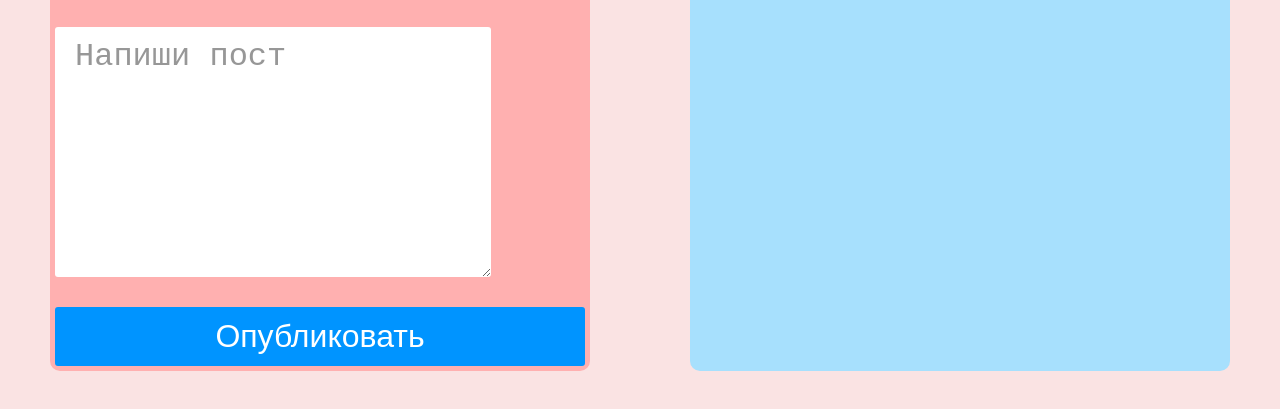
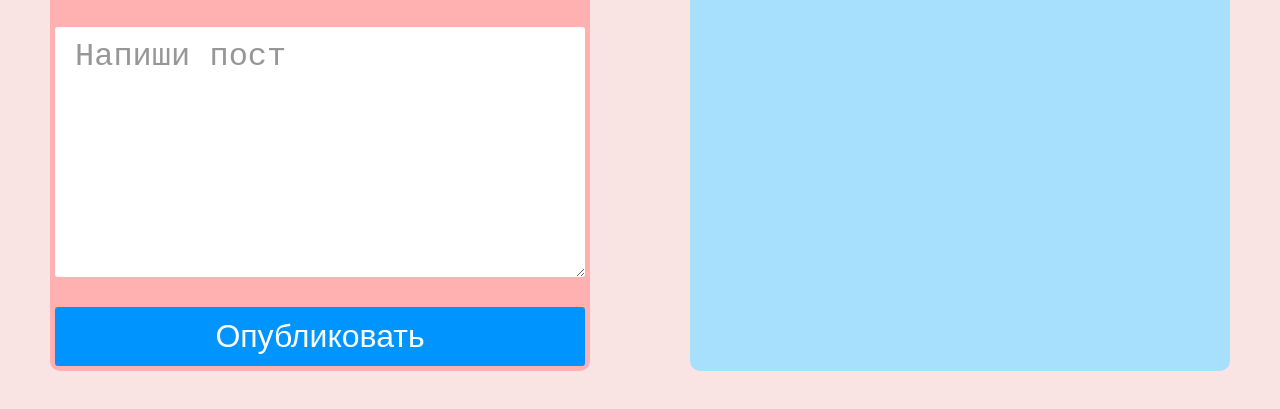
Before and after one commit to Saharevich/blog-app, a plain HTML site: page index.html in a window 1280 px wide. Shown: the part 325-734 px from the top of the page. Drawn offline with Linux system fonts and the light colour scheme.

Commit message:
second commit

```diff
--- a/index.css
+++ b/index.css
@@ -69,7 +69,7 @@ p, h1, h2 {
     box-sizing: border-box;
     margin-bottom: 30px;
     padding: 10px 20px;
-    max-width: 435.5px;
+    max-width: 100%;
     min-height: 250px;
     font-weight: 400;
     font-size: 32px;
```
